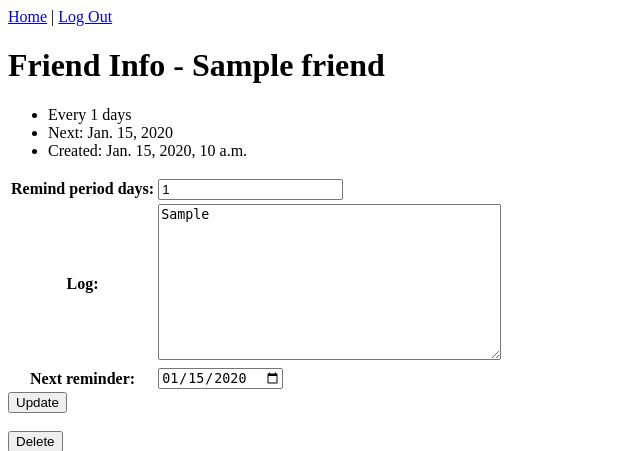
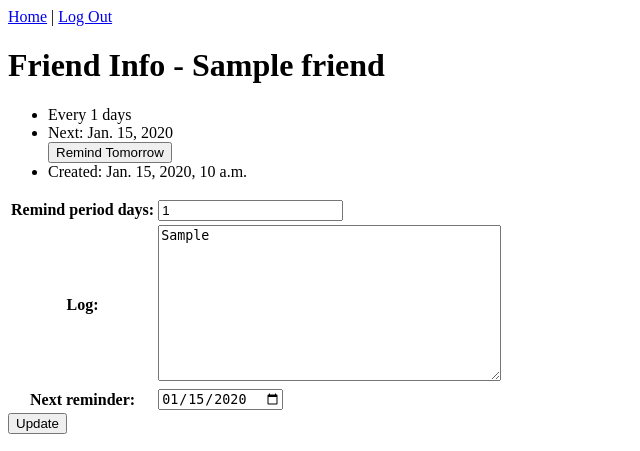
Before and after one commit to rookwood101/friend-reminder, a Django app: page /friend/1 in a window 1280 px wide. Shown: the top 451 px of the page, without its empty margins (0-640 px from the left). Run offline with Django 4.2, Linux system fonts and the light colour scheme; a user stored in the database is signed in; tables that the repository leaves empty hold one stand-in row (values such as "Sample post").

Commit message:
Add remind tomorrow button for postponing reminders

```diff
--- a/friend_reminder/urls.py
+++ b/friend_reminder/urls.py
@@ -22,6 +22,7 @@ urlpatterns = [
     path('accounts/', include('django.contrib.auth.urls')),
     path('', views.home, name='home'),
     path('friend/<int:id>', views.friend, name='friend'),
+    path('friend/<int:id>/remind-tomorrow', views.remind_tomorrow, name='friend_remind-tomorrow'),
     path('webpush/', include('webpush.urls')),
     path('test_push', views.test_push, name='test_push'),
 ]
--- a/main/models.py
+++ b/main/models.py
@@ -13,6 +13,11 @@ class Friend(models.Model):
     log = models.TextField(default='')
     created_at = models.DateTimeField(auto_now_add=True)
     updated_at = models.DateTimeField(auto_now=True)
+
+    def remind_tomorrow(self):
+        today = timezone.now().date()
+        self.next_reminder = today + timedelta(days=1)
+        self.save()
 
     def send_reminder_if_applicable(self) -> bool:
         now = timezone.now()
--- a/main/templates/friend.html
+++ b/main/templates/friend.html
@@ -4,7 +4,13 @@
 <h1>Friend Info - {{ friend.name }}</h1>
 <ul>
     <li>Every {{ friend.remind_period_days }} days</li>
-    <li>Next: {{ friend.next_reminder }}</li>
+    <li>
+        Next: {{ friend.next_reminder }}
+        <form method='POST' action='{% url 'friend_remind-tomorrow' id=friend.pk %}''>
+            {% csrf_token %}
+            <input type='submit' value='Remind Tomorrow'>
+        </form>
+    </li>
     <li>Created: {{ friend.created_at }}</li>
 </ul>
 <form method='POST'>
--- a/main/views.py
+++ b/main/views.py
@@ -54,6 +54,17 @@ def friend(request: HttpRequest, id: int) -> HttpResponse:
         'form': form,
     })
 
+
+@login_required
+@require_http_methods(['POST'])
+def remind_tomorrow(request: HttpRequest, id: int) -> HttpResponse:
+    friend = get_object_or_404(Friend, pk=id)
+    if friend.friend_of != request.user:
+        return HttpResponseNotFound()
+    friend.remind_tomorrow()
+    return HttpResponseRedirect(request.META.get('HTTP_REFERER', f'/friend/{friend.pk}'))
+
+
 @login_required
 @require_http_methods(['POST'])
 def test_push(request: HttpRequest) -> HttpResponse:
```
